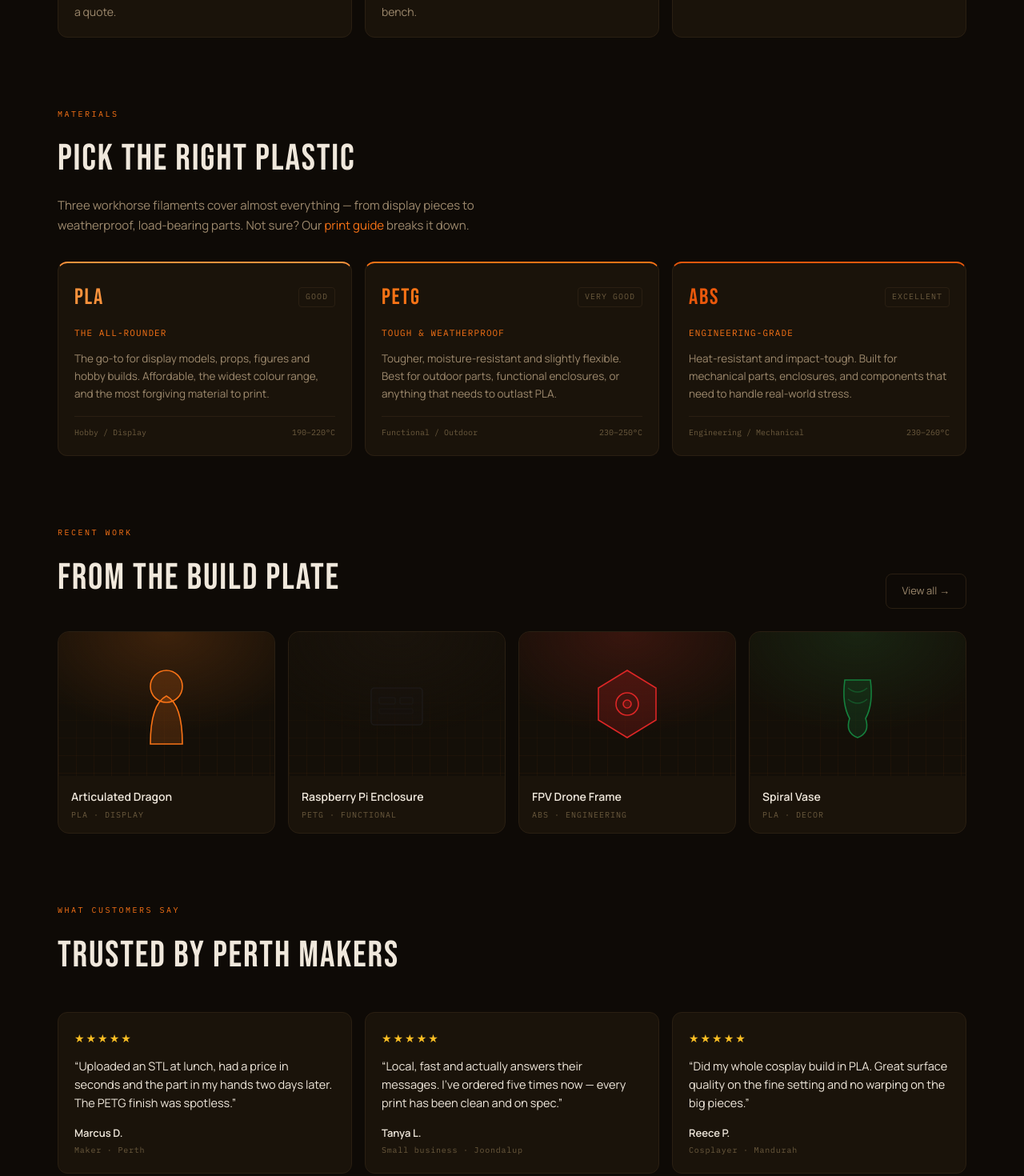
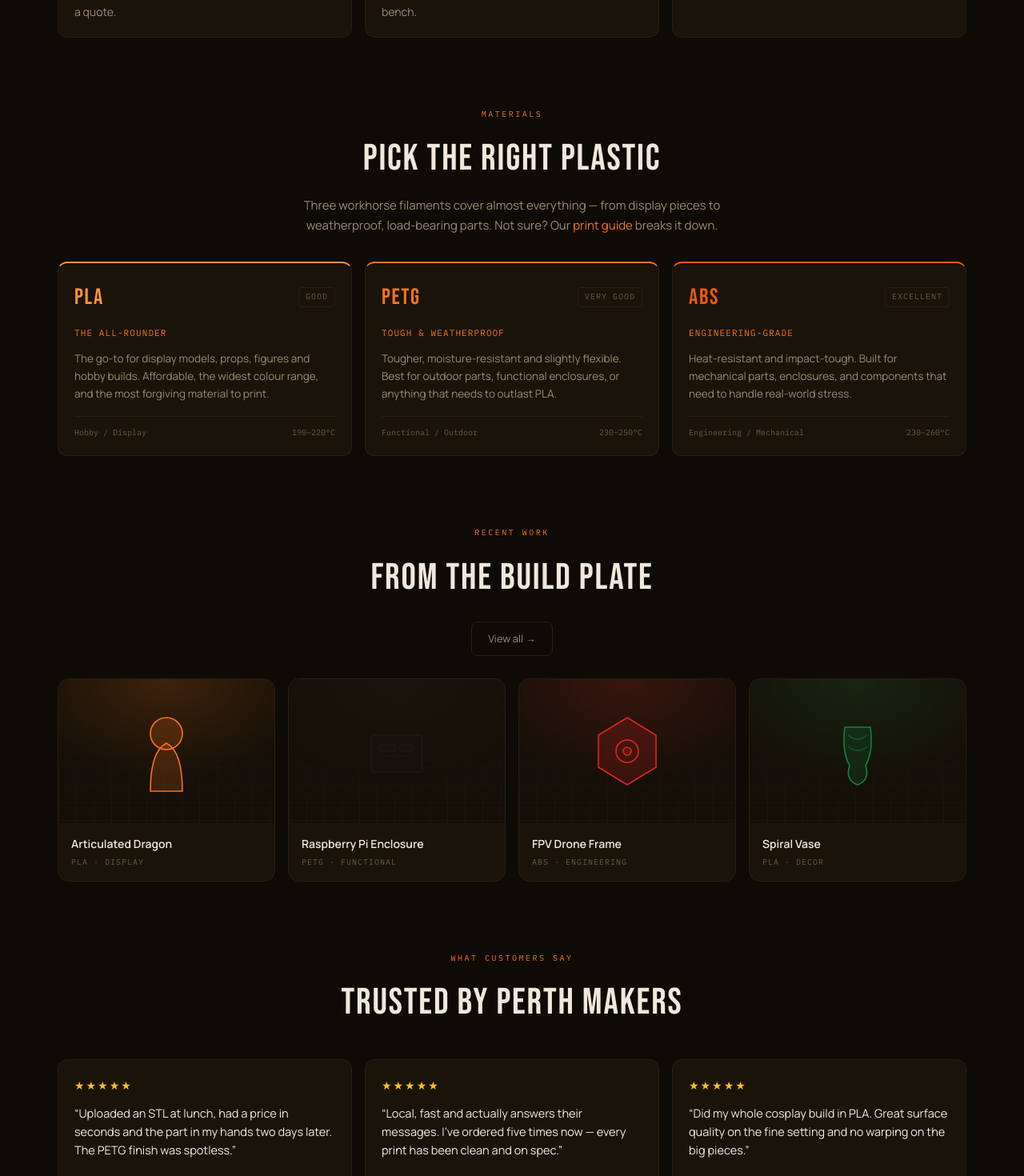
Before and after one commit to BT888BT/Stratum3D, a Next.js app: page / in a window 1280 px wide. Shown: the part 1200-2670 px from the top of the page at 80% size. Built offline with nearby package versions, Linux system fonts and the light colour scheme.

Commit message:
push and commin

```diff
--- a/app/page.tsx
+++ b/app/page.tsx
@@ -125,11 +125,11 @@ export default function Home() {
 
       {/* ── Materials ────────────────────────────────────────── */}
       <section style={{ marginBottom: "clamp(48px, 8vw, 88px)" }}>
-        <span className="eyebrow" style={{ marginBottom: 10 }}>Materials</span>
-        <h2 className="font-display" style={{ fontSize: "clamp(30px, 5vw, 46px)", marginBottom: 8 }}>
+        <span className="eyebrow" style={{ textAlign: "center", marginBottom: 10 }}>Materials</span>
+        <h2 className="font-display" style={{ fontSize: "clamp(30px, 5vw, 46px)", textAlign: "center", marginBottom: 8 }}>
           PICK THE RIGHT PLASTIC
         </h2>
-        <p style={{ fontSize: 15, color: "var(--text-dim)", maxWidth: 560, marginBottom: 32 }}>
+        <p style={{ fontSize: 15, color: "var(--text-dim)", maxWidth: 560, textAlign: "center", margin: "0 auto 32px" }}>
           Three workhorse filaments cover almost everything — from display pieces to weatherproof,
           load-bearing parts. Not sure? Our <Link href="/guide" style={{ color: "var(--orange)" }}>print guide</Link> breaks it down.
         </p>
@@ -153,9 +153,9 @@ export default function Home() {
 
       {/* ── Gallery preview ──────────────────────────────────── */}
       <section style={{ marginBottom: "clamp(48px, 8vw, 88px)" }}>
-        <div style={{ display: "flex", alignItems: "flex-end", justifyContent: "space-between", marginBottom: 28, flexWrap: "wrap", gap: 12 }}>
-          <div>
-            <span className="eyebrow" style={{ marginBottom: 10 }}>Recent work</span>
+        <div style={{ display: "flex", flexDirection: "column", alignItems: "center", marginBottom: 28, gap: 16 }}>
+          <div style={{ textAlign: "center" }}>
+            <span className="eyebrow" style={{ textAlign: "center", marginBottom: 10 }}>Recent work</span>
             <h2 className="font-display" style={{ fontSize: "clamp(30px, 5vw, 46px)" }}>FROM THE BUILD PLATE</h2>
           </div>
           <Link href="/gallery" className="btn-ghost">View all →</Link>
@@ -177,8 +177,8 @@ export default function Home() {
 
       {/* ── Testimonials ─────────────────────────────────────── */}
       <section style={{ marginBottom: "clamp(48px, 8vw, 88px)" }}>
-        <span className="eyebrow" style={{ marginBottom: 10 }}>What customers say</span>
-        <h2 className="font-display" style={{ fontSize: "clamp(30px, 5vw, 46px)", marginBottom: 32 }}>TRUSTED BY PERTH MAKERS</h2>
+        <span className="eyebrow" style={{ textAlign: "center", marginBottom: 10 }}>What customers say</span>
+        <h2 className="font-display" style={{ fontSize: "clamp(30px, 5vw, 46px)", textAlign: "center", marginBottom: 32 }}>TRUSTED BY PERTH MAKERS</h2>
         <div style={{ display: "grid", gridTemplateColumns: "repeat(auto-fit, minmax(260px, 1fr))", gap: 16 }}>
           {TESTIMONIALS.map((t) => (
             <div key={t.name} className="card">
--- a/lib/mock-data.ts
+++ b/lib/mock-data.ts
@@ -130,11 +130,11 @@ export function orderByCodeForEmail(email: string, code: string): Order | undefi
 
 // ── Shop stats (social proof) ──────────────────────────────────────────────
 export const SHOP_STATS = {
-  printsCompleted: 800,
+  printsCompleted: 600,
   rating: 4.8,
   reviews: 127,
   turnaroundHours: 48,
-  repeatCustomerPct: 81,
+  repeatCustomerPct: 79,
 };
 
 // ── Live order feed (drives the subtle social-proof toast) ─────────────────
```
